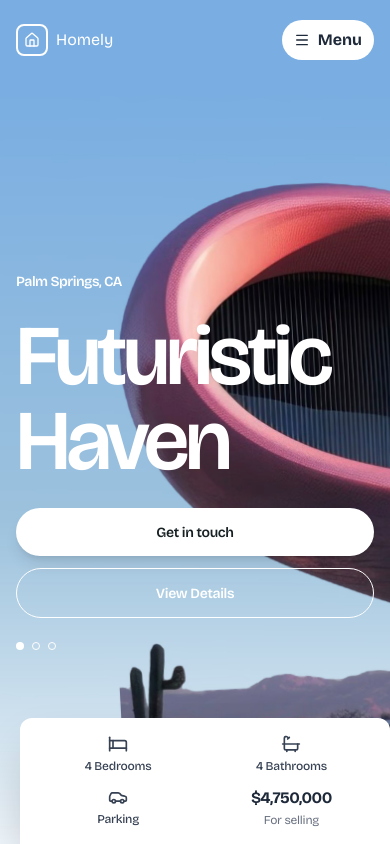
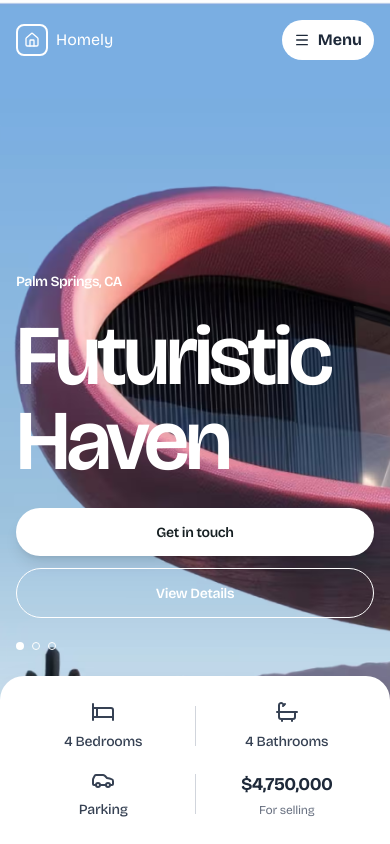
Before and after one commit to elioar/Spiti-Mou, a Next.js app: page / in a window 390 px wide. Built offline with nearby package versions, Linux system fonts and the light colour scheme.

Commit message:
Refactor background images for desktop and mobile, improve layout responsiveness, and enhance spacing in the mobile grid section

```diff
--- a/src/app/page.tsx
+++ b/src/app/page.tsx
@@ -62,15 +62,31 @@ export default function Home() {
       transition={{ duration: 1 }}
       className="min-h-screen font-inter relative px-4 sm:px-8 md:px-16 lg:px-[10%] xl:px-[15%] smooth-scroll"
     >
-      {/* Background Image */}
+      {/* Background Image - Desktop */}
       <motion.div
         initial={{ scale: 1.1, opacity: 0 }}
         animate={{ scale: 1, opacity: 1 }}
         transition={{ duration: 2, ease: "easeOut" }}
-        className="absolute inset-0 w-full h-full"
+        className="absolute inset-0 w-full h-full hidden sm:block"
       >
         <Image
           src="/hero_background.avif"
+          alt="Background"
+          fill
+          className="object-cover"
+          priority
+        />
+      </motion.div>
+
+      {/* Background Image - Mobile */}
+      <motion.div
+        initial={{ scale: 1.1, opacity: 0 }}
+        animate={{ scale: 1, opacity: 1 }}
+        transition={{ duration: 2, ease: "easeOut" }}
+        className="absolute inset-0 w-full h-full block sm:hidden"
+      >
+        <Image
+          src="/hero_background_mobile.avif"
           alt="Background"
           fill
           className="object-cover"
@@ -283,13 +299,13 @@ export default function Home() {
         initial={{ y: 100, opacity: 0 }}
         animate={{ y: 0, opacity: 1 }}
         transition={{ duration: 1, delay: 1.8, ease: "easeOut" }}
-        className="absolute bottom-0 right-0 w-[95%] sm:w-[80%] md:w-[70%] lg:w-[60%] xl:w-[50%] bg-white rounded-t-xl sm:rounded-t-2xl shadow-2xl h-auto min-h-[100px] sm:min-h-[140px] md:min-h-[156px] z-10"
+        className="absolute bottom-0 left-1/2 -translate-x-1/2 w-full sm:left-auto sm:translate-x-0 sm:right-0 sm:w-[80%] md:w-[70%] lg:w-[60%] xl:w-[50%] bg-white rounded-t-3xl sm:rounded-t-2xl shadow-2xl h-auto min-h-[130px] sm:min-h-[140px] md:min-h-[156px] z-10"
       >
-        <div className="flex flex-col sm:flex-row items-center justify-center w-full h-full px-3 sm:px-6 md:px-8 lg:px-12 xl:px-[65px] py-4 sm:py-6 md:py-8 lg:py-10 xl:py-[45px]">
+        <div className="flex flex-col sm:flex-row items-center justify-center w-full h-full px-5 sm:px-6 md:px-8 lg:px-12 xl:px-[65px] py-6 sm:py-6 md:py-8 lg:py-10 xl:py-[45px]">
           {/* Mobile Layout - 2x2 Grid */}
-          <div className="flex flex-col sm:hidden w-full gap-3">
+          <div className="flex flex-col sm:hidden w-full gap-4">
             {/* First Row */}
-            <div className="flex justify-between items-center">
+            <div className="flex justify-between items-center gap-2">
               <motion.div
                 initial={{ scale: 0, opacity: 0 }}
                 animate={{ scale: 1, opacity: 1 }}
@@ -297,13 +313,14 @@ export default function Home() {
                 whileHover={{ scale: 1.05 }}
                 className="flex flex-col items-center text-center flex-1"
               >
-                <Bed className="w-5 h-5 text-gray-700 mb-1" />
-                <span className="text-gray-700 font-medium text-xs" style={{
+                <Bed className="w-6 h-6 text-gray-700 mb-2" />
+                <span className="text-gray-700 font-medium text-sm" style={{
                   fontFamily: '"Bricolage Grotesque", "Bricolage Grotesque Placeholder", sans-serif',
                   fontWeight: 500,
                   letterSpacing: '-0.25px'
                 }}>4 Bedrooms</span>
               </motion.div>
+              <div className="w-px h-10 bg-gray-300"></div>
               <motion.div
                 initial={{ scale: 0, opacity: 0 }}
                 animate={{ scale: 1, opacity: 1 }}
@@ -311,8 +328,8 @@ export default function Home() {
                 whileHover={{ scale: 1.05 }}
                 className="flex flex-col items-center text-center flex-1"
               >
-                <Bath className="w-5 h-5 text-gray-700 mb-1" />
-                <span className="text-gray-700 font-medium text-xs" style={{
+                <Bath className="w-6 h-6 text-gray-700 mb-2" />
+                <span className="text-gray-700 font-medium text-sm" style={{
                   fontFamily: '"Bricolage Grotesque", "Bricolage Grotesque Placeholder", sans-serif',
                   fontWeight: 500,
                   letterSpacing: '-0.25px'
@@ -321,7 +338,7 @@ export default function Home() {
             </div>
 
             {/* Second Row */}
-            <div className="flex justify-between items-center">
+            <div className="flex justify-between items-center gap-2">
               <motion.div
                 initial={{ scale: 0, opacity: 0 }}
                 animate={{ scale: 1, opacity: 1 }}
@@ -329,13 +346,14 @@ export default function Home() {
                 whileHover={{ scale: 1.05 }}
                 className="flex flex-col items-center text-center flex-1"
               >
-                <Car className="w-5 h-5 text-gray-700 mb-1" />
-                <span className="text-gray-700 font-medium text-xs" style={{
+                <Car className="w-6 h-6 text-gray-700 mb-2" />
+                <span className="text-gray-700 font-medium text-sm" style={{
                   fontFamily: '"Bricolage Grotesque", "Bricolage Grotesque Placeholder", sans-serif',
                   fontWeight: 500,
                   letterSpacing: '-0.25px'
                 }}>Parking</span>
               </motion.div>
+              <div className="w-px h-10 bg-gray-300"></div>
               <motion.div
                 initial={{ scale: 0, opacity: 0 }}
                 animate={{ scale: 1, opacity: 1 }}
@@ -343,7 +361,7 @@ export default function Home() {
                 whileHover={{ scale: 1.05 }}
                 className="flex flex-col items-center text-center flex-1"
               >
-                <div className="text-base font-bold text-gray-800 mb-0.5" style={{
+                <div className="text-lg font-bold text-gray-800 mb-1" style={{
                   fontFamily: '"Bricolage Grotesque", "Bricolage Grotesque Placeholder", sans-serif',
                   fontWeight: 700,
                   letterSpacing: '-0.5px'
```
Also changed, not shown: public/hero_background_mobile.avif (added).
